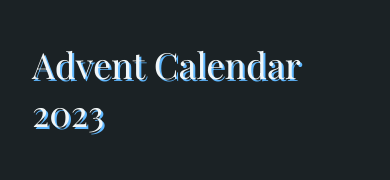
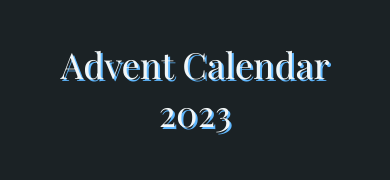
Before and after one commit to Lollergalad/advent-calendar-2023, a React (Vite) app: page / in a window 390 px wide. Shown: the top 180 px of the page. Built offline with nearby package versions, Linux system fonts and the light colour scheme.

Commit message:
4/change_text_style
Change title style

```diff
--- a/src/views/counter/Counter.module.scss
+++ b/src/views/counter/Counter.module.scss
@@ -226,6 +226,10 @@
   .container {
     .description {
       margin: 2.5rem 1rem;
+
+      .title {
+        text-align: center;
+      }
     }
 
     .logoAndTimerContainer {
```
